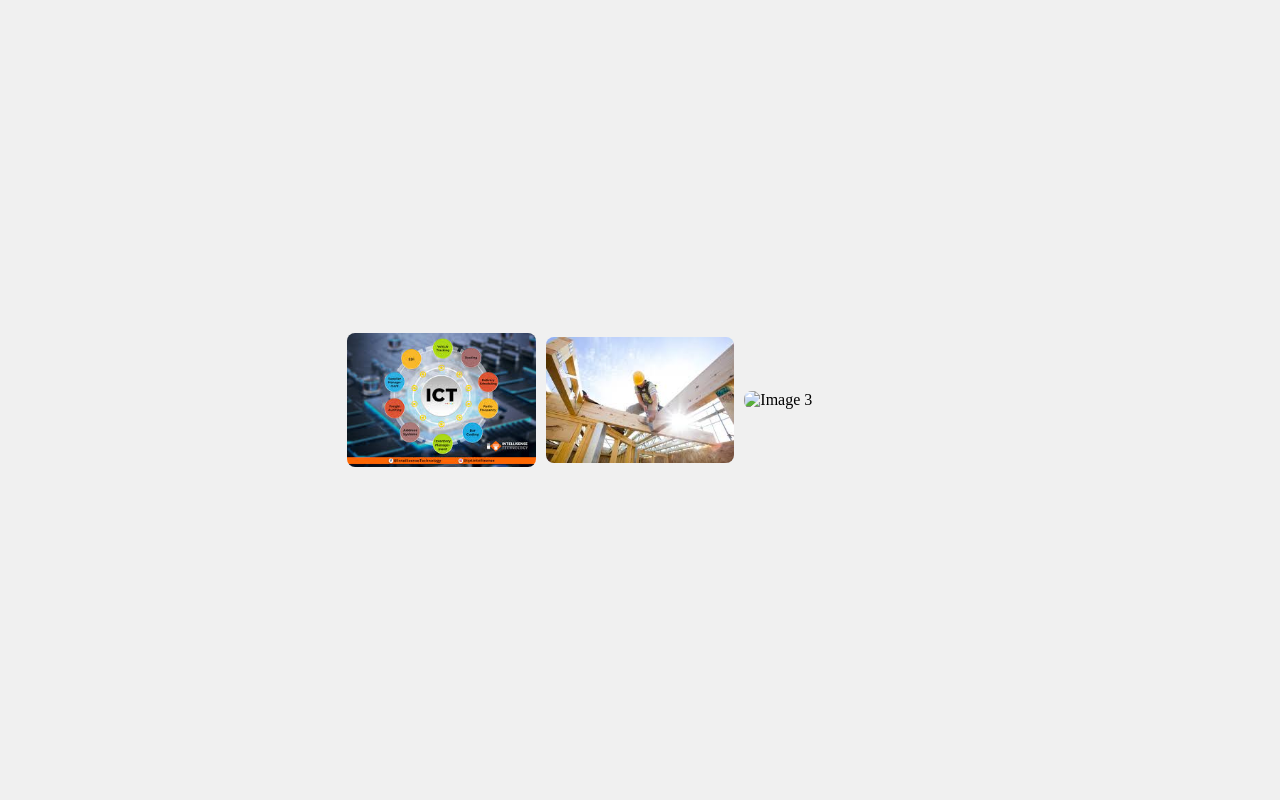
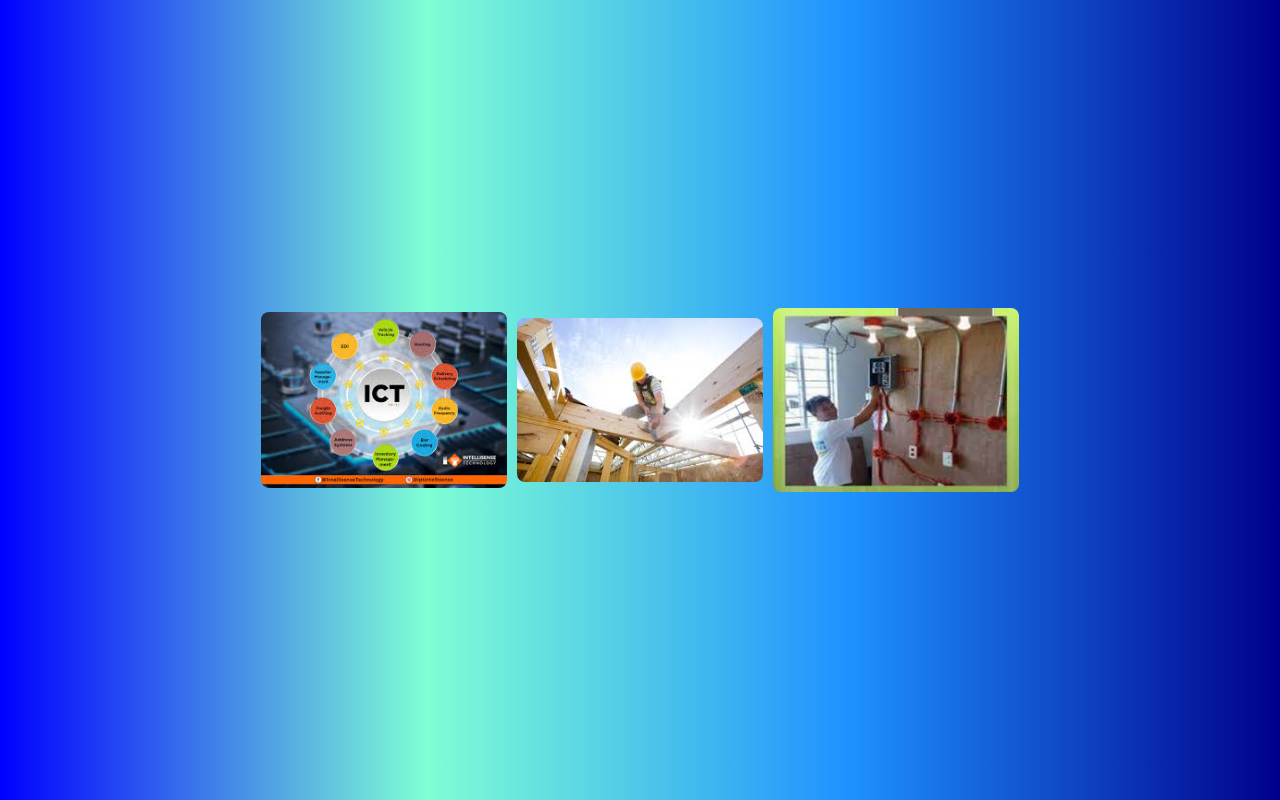
Before and after one commit to penguin-lord/ap10group4, a plain HTML site: page index.html in a window 1280 px wide. Drawn offline with Linux system fonts and the light colour scheme.

Commit message:
Update index.html

```diff
--- a/index.html
+++ b/index.html
@@ -10,7 +10,7 @@
             padding: 0;
             width: 100%;
             height: 100%;
-            background-color: #f0f0f0;
+            background-image: linear-gradient(to right, blue, aquamarine, dodgerblue, darkblue);
             display: flex;
             justify-content: center;
             align-items: center;
@@ -89,9 +89,9 @@
 </head>
 <body>
     <div class="image-gallery">
-        <img src="/assets_img/ict.jpg" alt="Image 1" class="clickable-image">
+        <img src="assets_img/ict.jpg" alt="Image 1" class="clickable-image">
         <img src="assets_img/carpentry.jpg" alt="Image 2" class="clickable-image">
-        <img src="image3.jpg" alt="Image 3" class="clickable-image">
+        <img src="assets_img/ELECTRICAL.jpg" alt="Image 3" class="clickable-image">
         <!-- Add more images as needed -->
     </div>
 
```
